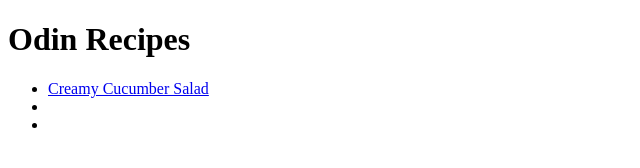
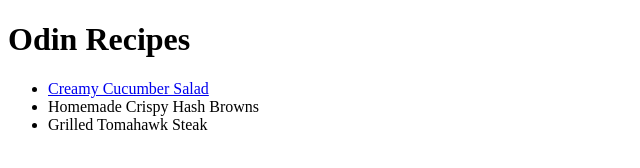
Before and after one commit to Gyva/odin-recipes, a plain HTML site: page index.html in a window 1280 px wide. Shown: the whole page, without its empty margins (0-640 px from the left). Drawn offline with Linux system fonts and the light colour scheme.

Commit message:
add more recipes

```diff
--- a/index.html
+++ b/index.html
@@ -10,8 +10,8 @@
     <h1>Odin Recipes</h1>
     <ul>
         <li><a href="creamycucumbersalad.html">Creamy Cucumber Salad</a></li>
-        <li><a href=""></a></li>
-        <li><a href=""></a></li>
+        <li><a href="creamycucumbersalad.html"></a>Homemade Crispy Hash Browns</li>
+        <li><a href="creamycucumbersalad.html"></a>Grilled Tomahawk Steak</li>
     </ul>
 </body>
 </html>
```
